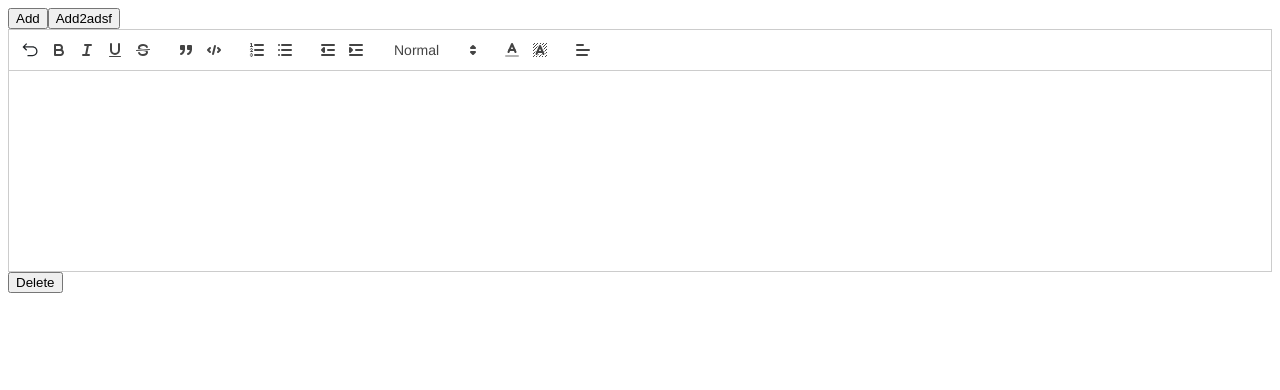
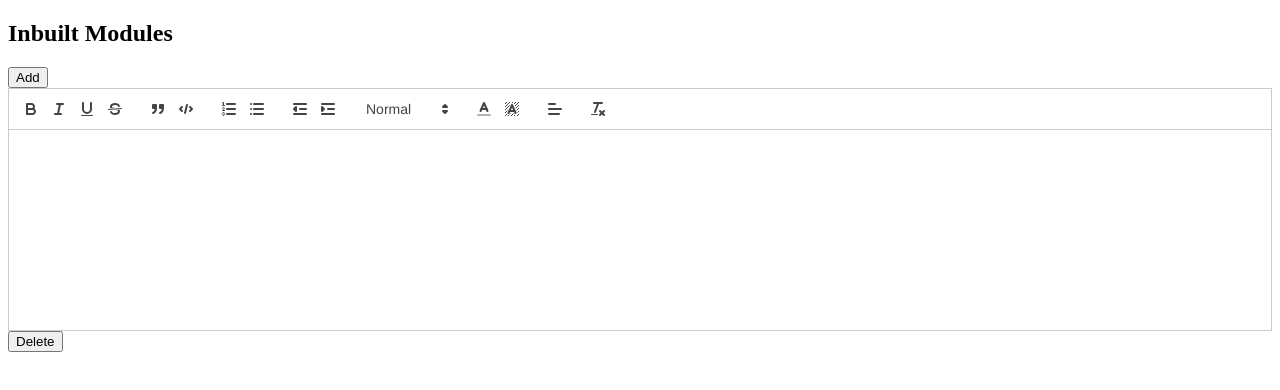
Before and after one commit to teja463/react, a React (Create React App) app in the folder ag-grid/: page /app in a window 1280 px wide. Shown: the top 390 px of the page. Built offline with nearby package versions, Linux system fonts and the light colour scheme.

Commit message:
added title for all editors

```diff
--- a/ag-grid/src/AppQuillCustomToolbar.js
+++ b/ag-grid/src/AppQuillCustomToolbar.js
@@ -28,6 +28,7 @@ export default function AppQuill() {
 
   return (
     <div className="App">
+      <h2>Custom toolbar</h2>
       <button onClick={addEditor}>Add</button>
       {list.map((m) => (
         <div key={m.id}>
--- a/ag-grid/src/AppQuillInbuiltModules.js
+++ b/ag-grid/src/AppQuillInbuiltModules.js
@@ -30,6 +30,7 @@ export default function AppQuill() {
 
   return (
     <div className="App">
+      <h2>Inbuilt Modules</h2>
       <button onClick={addEditor}>Add</button>
       {list.map((m) => (
         <div key={m.id}>
--- a/ag-grid/src/AppQuillInbuiltModulesUndo.js
+++ b/ag-grid/src/AppQuillInbuiltModulesUndo.js
@@ -28,6 +28,7 @@ export default function AppQuill() {
 
   return (
     <div className="App">
+      <h2>Inbuilt Modules With Undo</h2>
       <button onClick={addEditor}>Add</button>
       <button onClick={addEditor}>Add2adsf</button>
       {list.map((m) => (
--- a/ag-grid/src/EditorWithInbuiltModulesWithUndo.js
+++ b/ag-grid/src/EditorWithInbuiltModulesWithUndo.js
@@ -17,11 +17,6 @@ export default function Editor(props) {
   function imageHandler() {
     this.quill.history.undo();
   }
-
-  /*   const imageHandler = useCallback(() => {
-    quill.history.undo();
-  }, []) */
-
   const modules = useMemo(
     () => ({
       toolbar: {
--- a/ag-grid/src/index.js
+++ b/ag-grid/src/index.js
@@ -3,8 +3,8 @@ import { render } from "react-dom";
 import "./App.css";
 // import App from './App';
 // import App from './AppOld';
-// import App from "./AppQuillInbuiltModules";
-import App from "./AppQuillInbuiltModulesUndo";
+import App from "./AppQuillInbuiltModules";
+// import App from "./AppQuillInbuiltModulesUndo";
 // import App from "./AppQuillCustomToolbar";
 // import App2 from "./AppQuill2";
 
```
